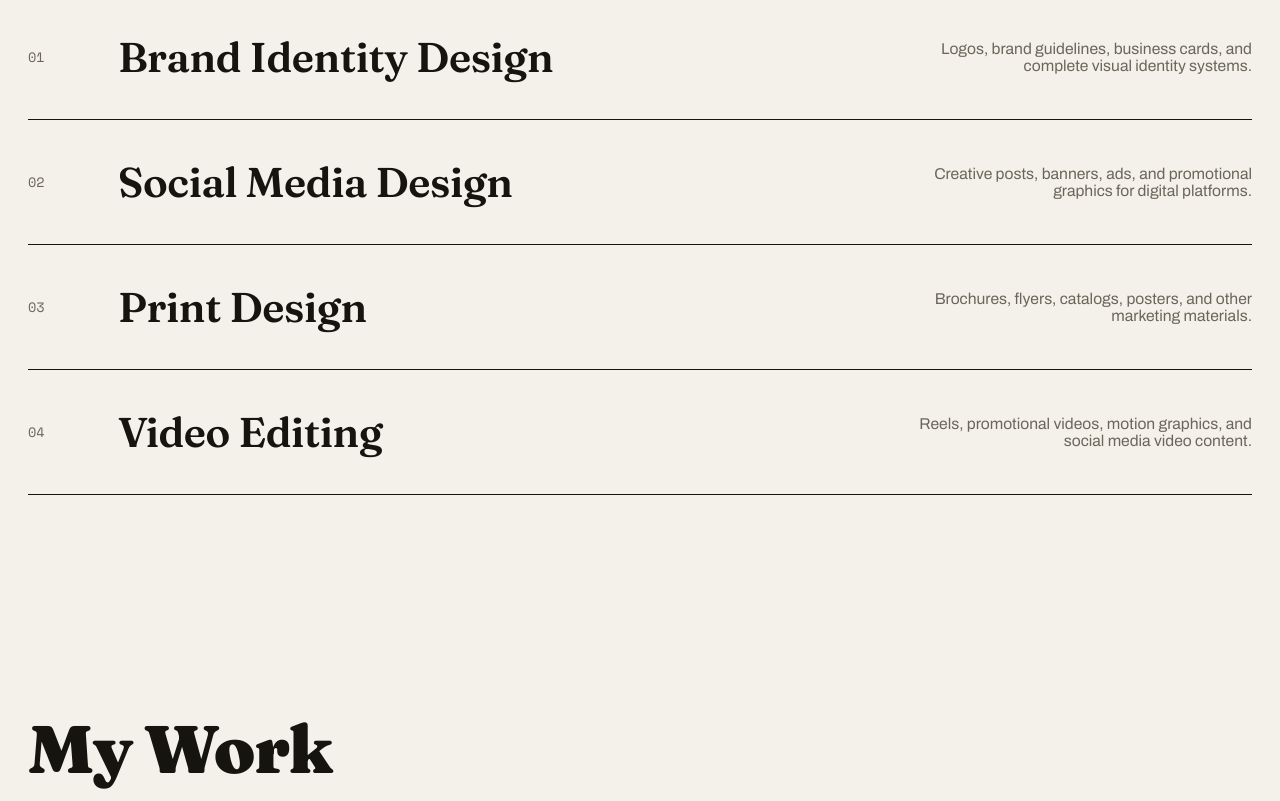
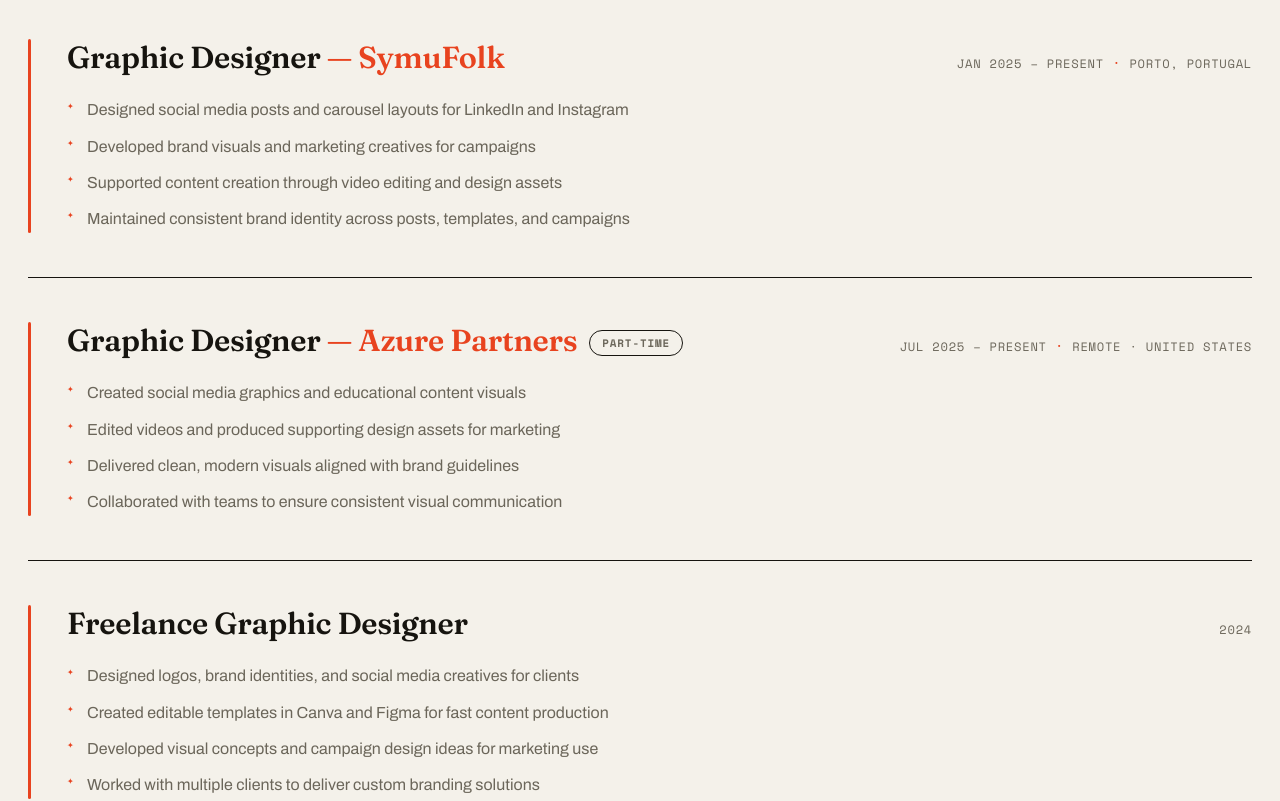
Before and after one commit to alinuman4347-svg/portfolio-site, a React (Vite) app: page / in a window 1280 px wide. Shown: the part 1700-2501 px from the top of the page. Built offline with nearby package versions, Linux system fonts and the light colour scheme.

Commit message:
Add Professional Experience section after About Me

```diff
--- a/src/App.jsx
+++ b/src/App.jsx
@@ -2,6 +2,7 @@
 import Nav from './components/Nav'
 import Hero from './components/Hero'
 import About from './components/About'
+import Experience from './components/Experience'
 import Services from './components/Services'
 import Work from './components/Work'
 import Skills from './components/Skills'
@@ -45,6 +46,7 @@
       <Nav />
       <Hero />
       <About />
+      <Experience />
       <Services />
       <Work />
       <Skills />
--- /dev/null
+++ b/src/components/Experience.jsx
@@ -0,0 +1,77 @@
+const experiences = [
+  {
+    role: 'Graphic Designer',
+    company: 'SymuFolk',
+    period: 'Jan 2025 – Present',
+    location: 'Porto, Portugal',
+    bullets: [
+      'Designed social media posts and carousel layouts for LinkedIn and Instagram',
+      'Developed brand visuals and marketing creatives for campaigns',
+      'Supported content creation through video editing and design assets',
+      'Maintained consistent brand identity across posts, templates, and campaigns',
+    ],
+  },
+  {
+    role: 'Graphic Designer',
+    company: 'Azure Partners',
+    period: 'Jul 2025 – Present',
+    location: 'Remote · United States',
+    tag: 'Part-time',
+    bullets: [
+      'Created social media graphics and educational content visuals',
+      'Edited videos and produced supporting design assets for marketing',
+      'Delivered clean, modern visuals aligned with brand guidelines',
+      'Collaborated with teams to ensure consistent visual communication',
+    ],
+  },
+  {
+    role: 'Freelance Graphic Designer',
+    company: null,
+    period: '2024',
+    location: null,
+    bullets: [
+      'Designed logos, brand identities, and social media creatives for clients',
+      'Created editable templates in Canva and Figma for fast content production',
+      'Developed visual concepts and campaign design ideas for marketing use',
+      'Worked with multiple clients to deliver custom branding solutions',
+    ],
+  },
+]
+
+export default function Experience() {
+  return (
+    <section id="experience">
+      <div className="wrap">
+        <div className="sec-head reveal">
+          <h2 className="sec-title">Professional Experience</h2>
+        </div>
+        <div className="exp-list">
+          {experiences.map((exp, i) => (
+            <div className="exp-entry reveal" key={i}>
+              <div className="exp-accent" />
+              <div className="exp-body">
+                <div className="exp-top">
+                  <div className="exp-role">
+                    {exp.role}
+                    {exp.company && <span className="exp-company"> — {exp.company}</span>}
+                    {exp.tag && <span className="exp-tag">{exp.tag}</span>}
+                  </div>
+                  <div className="exp-meta">
+                    <span className="exp-period">{exp.period}</span>
+                    {exp.location && <span className="exp-dot">·</span>}
+                    {exp.location && <span className="exp-location">{exp.location}</span>}
+                  </div>
+                </div>
+                <ul className="exp-bullets">
+                  {exp.bullets.map((b, j) => (
+                    <li key={j}>{b}</li>
+                  ))}
+                </ul>
+              </div>
+            </div>
+          ))}
+        </div>
+      </div>
+    </section>
+  )
+}
--- a/src/index.css
+++ b/src/index.css
@@ -542,6 +542,101 @@
   .foot-socials { flex-wrap: wrap; gap: 16px; }
 }
 
+/* EXPERIENCE */
+.exp-list { display: flex; flex-direction: column; gap: 0; }
+.exp-entry {
+  display: flex;
+  gap: 0;
+  padding: 44px 0;
+  border-bottom: 1.5px solid var(--line);
+  position: relative;
+}
+.exp-entry:first-child { border-top: 1.5px solid var(--line); }
+.exp-accent {
+  width: 3px;
+  min-height: 100%;
+  background: var(--accent);
+  border-radius: 4px;
+  flex-shrink: 0;
+  margin-right: 36px;
+  align-self: stretch;
+}
+.exp-body { flex: 1; min-width: 0; }
+.exp-top {
+  display: flex;
+  justify-content: space-between;
+  align-items: baseline;
+  flex-wrap: wrap;
+  gap: 10px 24px;
+  margin-bottom: 22px;
+}
+.exp-role {
+  font-family: 'Fraunces', serif;
+  font-weight: 600;
+  font-size: clamp(1.3rem, 2.8vw, 1.9rem);
+  letter-spacing: -.01em;
+  line-height: 1.2;
+}
+.exp-company { color: var(--accent); }
+.exp-tag {
+  font-family: 'Space Mono', monospace;
+  font-size: .68rem;
+  text-transform: uppercase;
+  letter-spacing: .08em;
+  padding: 4px 12px;
+  border: 1px solid var(--line);
+  border-radius: 30px;
+  color: var(--muted);
+  margin-left: 12px;
+  vertical-align: middle;
+  white-space: nowrap;
+}
+.exp-meta {
+  display: flex;
+  align-items: center;
+  gap: 8px;
+  flex-shrink: 0;
+  font-family: 'Space Mono', monospace;
+  font-size: .76rem;
+  text-transform: uppercase;
+  letter-spacing: .06em;
+  color: var(--muted);
+  white-space: nowrap;
+}
+.exp-dot { color: var(--accent); font-size: .9rem; }
+.exp-bullets {
+  list-style: none;
+  display: flex;
+  flex-direction: column;
+  gap: 10px;
+}
+.exp-bullets li {
+  color: var(--muted);
+  font-size: 1rem;
+  line-height: 1.65;
+  padding-left: 20px;
+  position: relative;
+}
+.exp-bullets li::before {
+  content: '✦';
+  position: absolute;
+  left: 0;
+  top: 2px;
+  font-size: .5rem;
+  color: var(--accent);
+  line-height: 1.9;
+}
+@media (max-width: 760px) {
+  .exp-top { flex-direction: column; gap: 6px; }
+  .exp-meta { white-space: normal; flex-wrap: wrap; }
+  .exp-accent { margin-right: 22px; }
+}
+@media (max-width: 480px) {
+  .exp-entry { padding: 32px 0; }
+  .exp-accent { display: none; }
+  .exp-bullets li { padding-left: 16px; }
+}
+
 /* reveal */
 .reveal { opacity: 0; transform: translateY(34px); transition: opacity .8s cubic-bezier(.2,.7,.2,1), transform .8s cubic-bezier(.2,.7,.2,1); }
 .reveal.in { opacity: 1; transform: none; }
```
